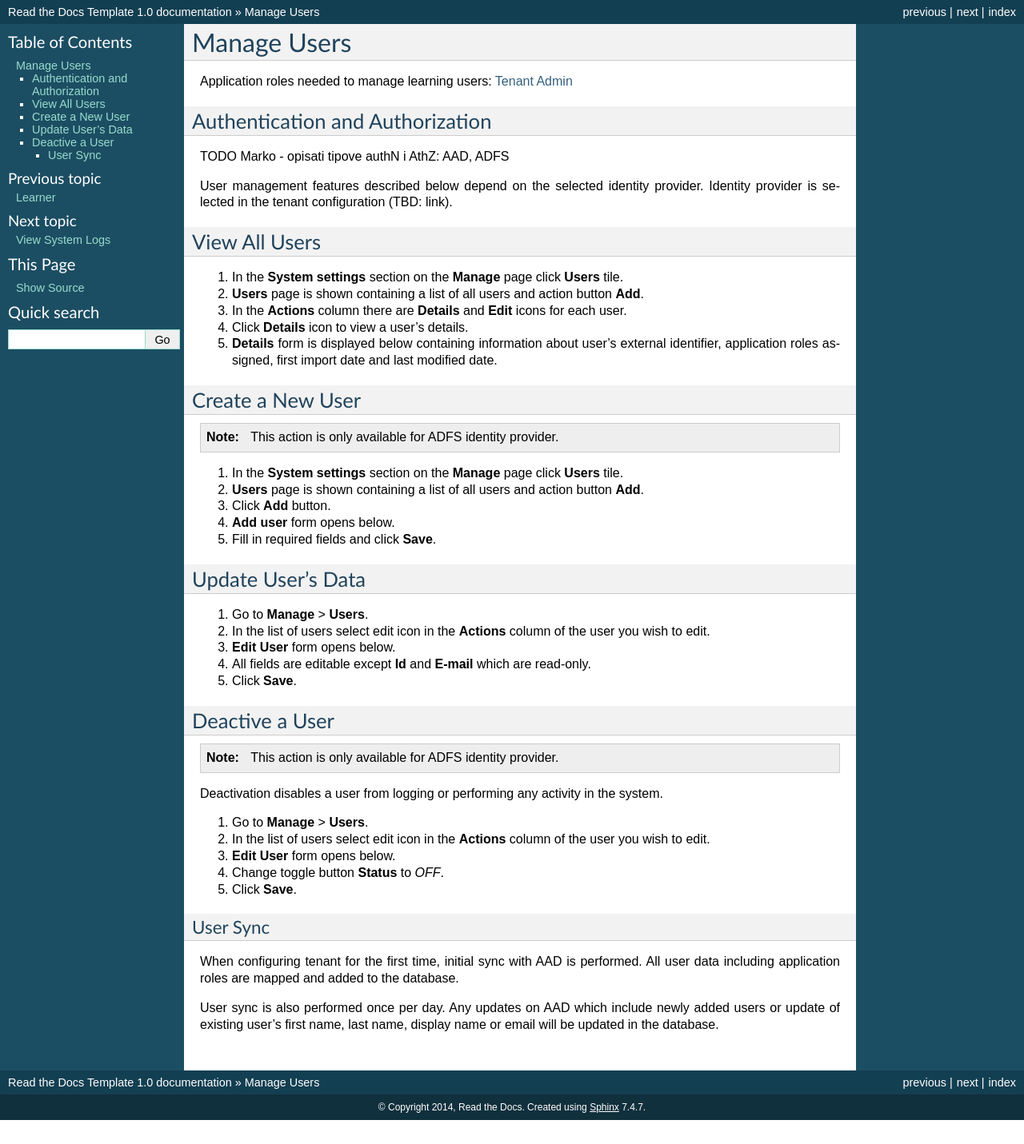
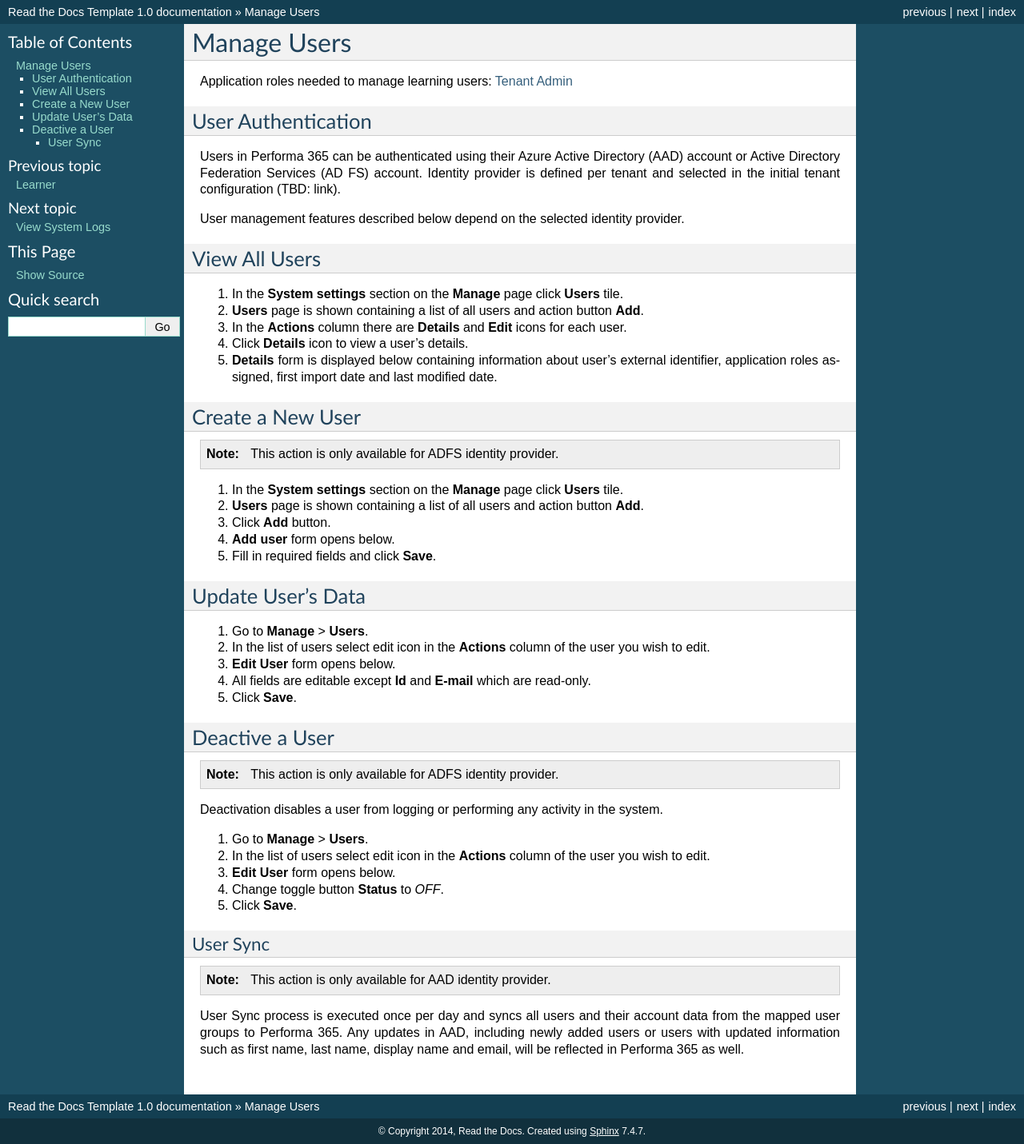
Before and after one commit to pslisko/performa365docs, a Sphinx documentation site: the page built from docs/howto/manage_users.rst, in a window 1280 px wide. Shown: the whole page at 80% size. Built offline with Sphinx 7.4.7, drawn with Linux system fonts in a browser that asks for light colours; pages that are not in the unit, such as notebooks, are missing from menus; before the commit the page ends 1401 px from its top, so only the background shows below that.

Commit message:
Update manage_users.rst

```diff
--- a/docs/howto/manage_users.rst
+++ b/docs/howto/manage_users.rst
@@ -5,12 +5,12 @@ Manage Users
 
 Application roles needed to manage learning users: :ref:`Tenant Admin <tenant_administrator>`
 
-Authentication and Authorization
+User Authentication
 ^^^^^^^^^^^^^^^^^^^^^^^^^^^^^^^^^^^^^^^^
 
-TODO Marko - opisati tipove authN i AthZ: AAD, ADFS
+Users in Performa 365 can be authenticated using their Azure Active Directory (AAD) account or Active Directory Federation Services (AD FS) account. Identity provider is defined per tenant and selected in the initial tenant configuration (TBD: link).
 
-User management features described below depend on the selected identity provider. Identity provider is selected in the tenant configuration (TBD: link).
+User management features described below depend on the selected identity provider.
 
 
 View All Users
@@ -58,6 +58,6 @@ Deactivation disables a user from logging or performing any activity in the syst
 User Sync
 **********
 
-When configuring tenant for the first time, initial sync with AAD is performed. All user data including application roles are mapped and added to the database.
+.. note:: This action is only available for AAD identity provider.
 
-User sync is also performed once per day. Any updates on AAD which include newly added users or update of existing user's first name, last name, display name or email will be updated in the database.
+User Sync process is executed once per day and syncs all users and their account data from the mapped user groups to Performa 365. Any updates in AAD, including newly added users or users with updated information such as first name, last name, display name and email, will be reflected in Performa 365 as well.
```
